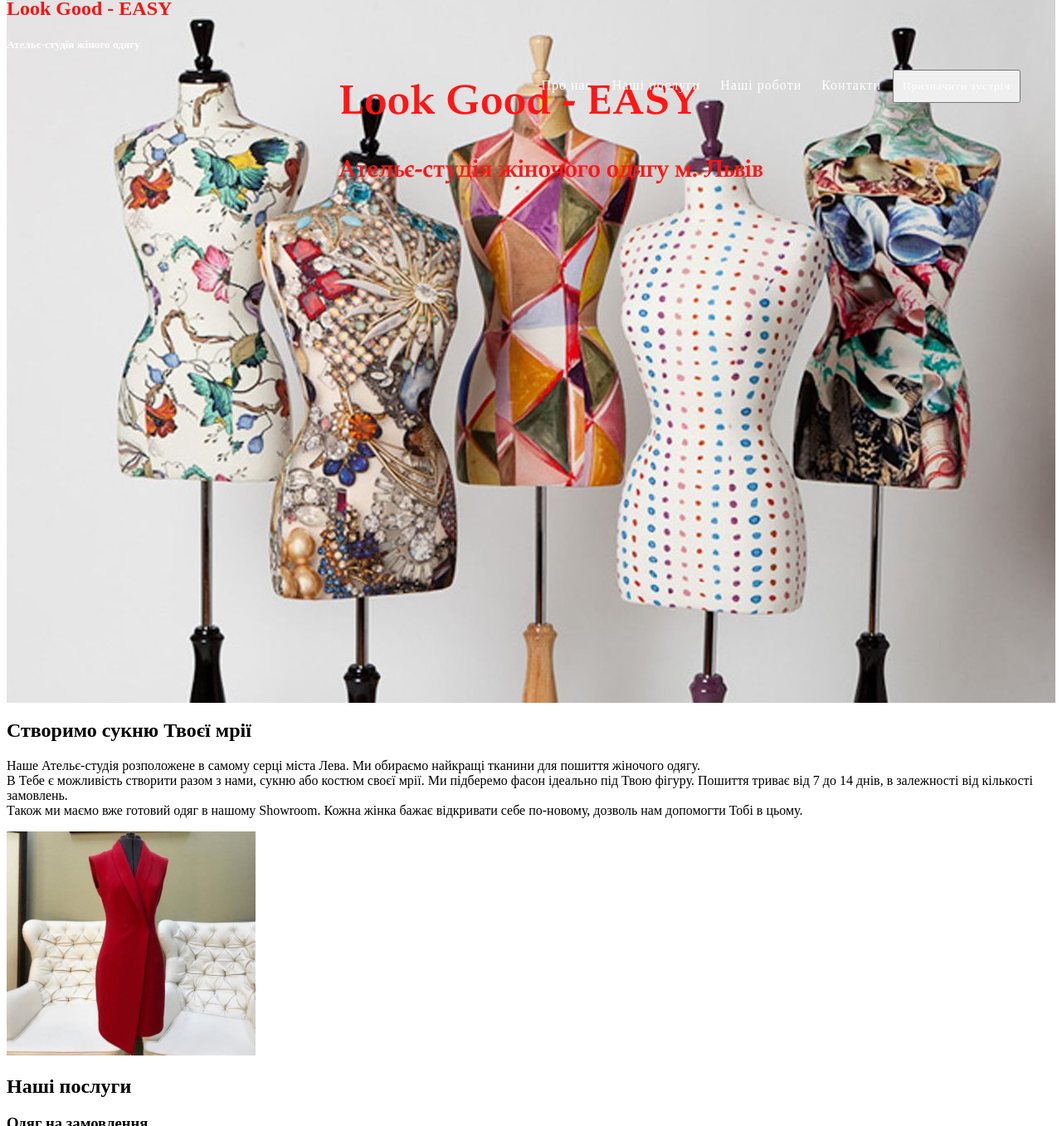
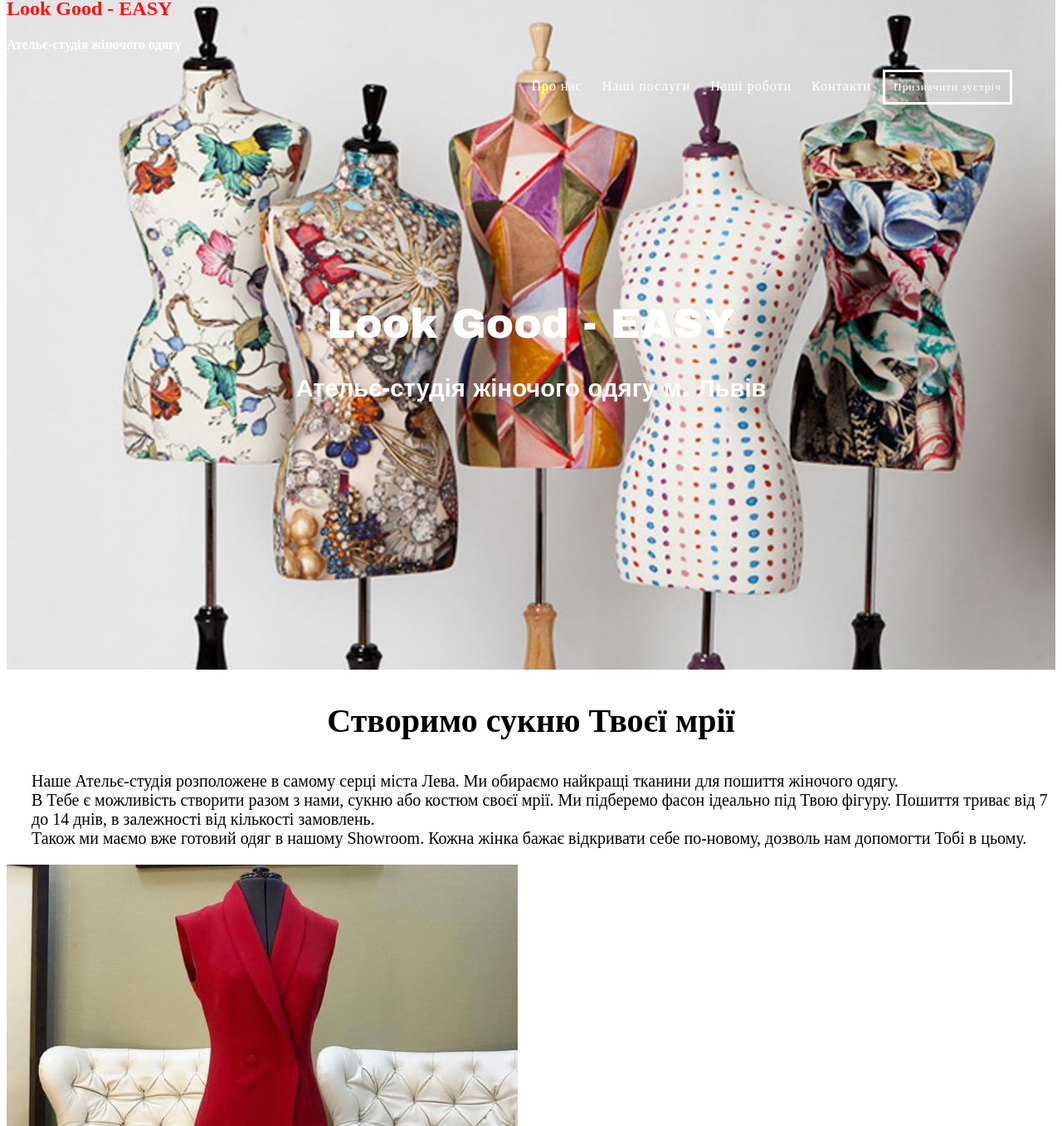
Before and after one commit to sandraalex888/look-good-html, a plain HTML site: page index.html in a window 1280 px wide. Shown: the part 23-1380 px from the top of the page at 83% size. Drawn offline with Linux system fonts and the light colour scheme.

Commit message:
Sample code

```diff
--- a/css/index.css
+++ b/css/index.css
@@ -1,13 +1,10 @@
-img{
-    width: 300px;
-}
-
 header {
     background-image: url(../img/atelie.jpg);
     background-size: cover;
     background-position: center;
-    height: 850px;
+    height: 810px;
     max-width: 1280px;
+
 }
 
 .menu a, .meet {
@@ -16,16 +13,28 @@ header {
     letter-spacing: 1px;
     padding: 10px;
     color: #FFFFFF;
+}
+
+button.meet{
+    background-color: transparent;
+    color: white;
+    border: 3px solid white;
+    transition-duration: 0.2s;
+}
+.meet:hover{
+    background-color:white;
+    color: black;
+    border: 3px solid white;
 
 }
 
 nav .menu {
        position: absolute;
-       right: 50px;
+       right: 60px;
    }
+
    .logo {
     color:#F81212;
-
 }
 .logo-a {
     color: white;
@@ -33,16 +42,39 @@ nav .menu {
 }
 
 .banner {
-    font-family: 'GARAMOND', sans-serif;
+    font-family: 'ARIAL BLACK', sans-serif;
     font-size: 25px;
-    color: rgb(255, 22, 22);
-    margin-left: 400px;
-    content: center;
-
-nav {
-
+    color: white;
+    margin-top: 300px;
 }
-.logo-g {
-
-
+.banner h1 {
+    text-align: center;
 }
+.banner h3 {
+    text-align: center;
+}
+.dream {
+    font-size: 40px;
+    color: black;
+    text-align: center;
+    margin-top: 3%;
+}
+.text-about {
+    font-size: 20px;
+    color: black;
+    margin-left: 30px;
+    margin-top: 3%;
+}
+.serves-card {
+    background-image: url(../img/atelie-room.jpg);
+    background-size: cover;
+    background-position: center;
+    height: 400px;
+    max-width: 1280px;
+}
+.serves-card h2 {
+    font-size: 40px;
+    color: black;
+    text-align: center;
+    margin-top: 3%;
+}
--- a/index.html
+++ b/index.html
@@ -11,7 +11,7 @@
   <nav>
      <div class="logo-g">
           <h2 class="logo"><b>Look Good - EASY</b></h2>
-          <h5 class="logo-a">Ательє-студія жіного одягу</h5>
+          <h4 class="logo-a">Ательє-студія жіночого одягу</h4>
      </div>
      <div class="menu">
                 <a href="#about">Про нас</a>
@@ -30,24 +30,28 @@
   </header>
 <main>
 <section>
-<div class="about-card">
-<h2>Створимо сукню Твоєї мрії</h2>
-<p>Наше Ательє-студія розположене в самому серці міста Лева.
+<div class="about">
+<h2 class="dream">Створимо сукню Твоєї мрії</h2>
+<p class="text-about">Наше Ательє-студія розположене в самому серці міста Лева.
 Ми обираємо найкращі тканини для пошиття жіночого одягу.<br>
 В Тебе є можливість створити разом з нами, сукню або костюм своєї мрії. Ми підберемо фасон ідеально під Твою фігуру.
 Пошиття триває від 7 до 14 днів, в залежності від кількості замовлень.<br>
 Також ми маємо вже готовий одяг в нашому Showroom.
 Кожна жінка бажає відкривати себе по-новому, дозволь нам допомогти Тобі в цьому. </p>
- <img src="img/dress-red.jpg" alt="Dress RED">
+ <img class="dress-red" src="img/dress-red.jpg" alt="Dress RED">
  </div>
  </section>
  <section>
 <div class="serves-card">
 <h2>Наші послуги</h2>
-<h3>Одяг на замовлення</h3> <h5>Жіночий одяг</h5> <br>
+<div class="card-header">
+    <h3>Одяг на замовлення</h3>
+</div>
+  <div>
+      <p class="card-text">Пошиття жіночого одягу</p>
+  </div> <br>
 <h3>Перешиття ваших речей</h3> <h5>Зміни вже в готовому одязі</h5> <br>
 <h3>Showroom</h3>  <h5>Наш мазагин одягу</h5>
-<img src="img/atelie-room.jpg" alt="Ательє">
 </div>
 </section>
 <section>
```
Also changed, not shown: .theia/settings.json.
